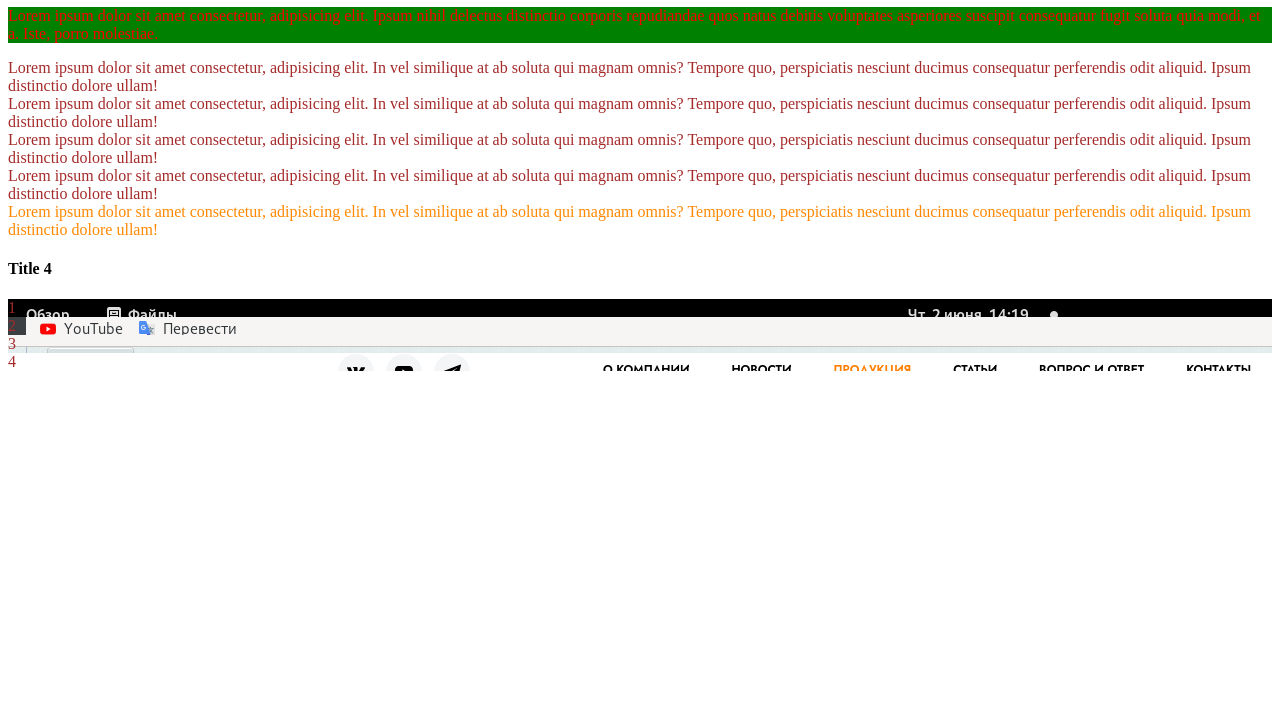
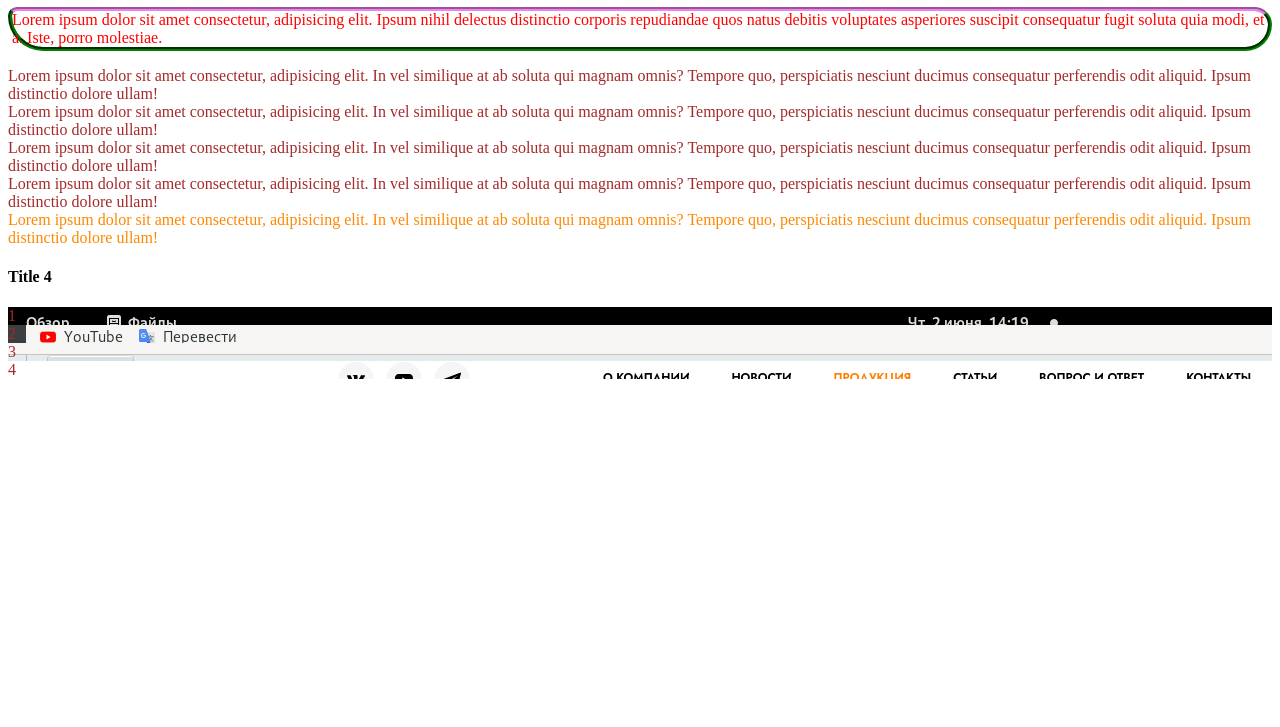
Before and after one commit to Andersone1347/frontend, a plain HTML site: page index.html in a window 1280 px wide. Shown: the part 73-800 px from the top of the page. Drawn offline with Linux system fonts and the light colour scheme.

Commit message:
17 бордеры

```diff
--- a/css/style.css
+++ b/css/style.css
@@ -4,11 +4,14 @@ div {
 
 div[title="text"] {
     color: rgb(255, 136, 0);
-    background-color: transparent;  /*Прозрачный фон*/
+    background-color: transparent;
 }
 p {
-    color: red;
-    background-color:green;
+    color: #ff0000;
+    border: 4px green groove;
+    border-radius: 10px 20px 30px 40px;
+    border-top-color: violet;
+
 }
 .logo {
     background-image: url(../img/1.png);
```
